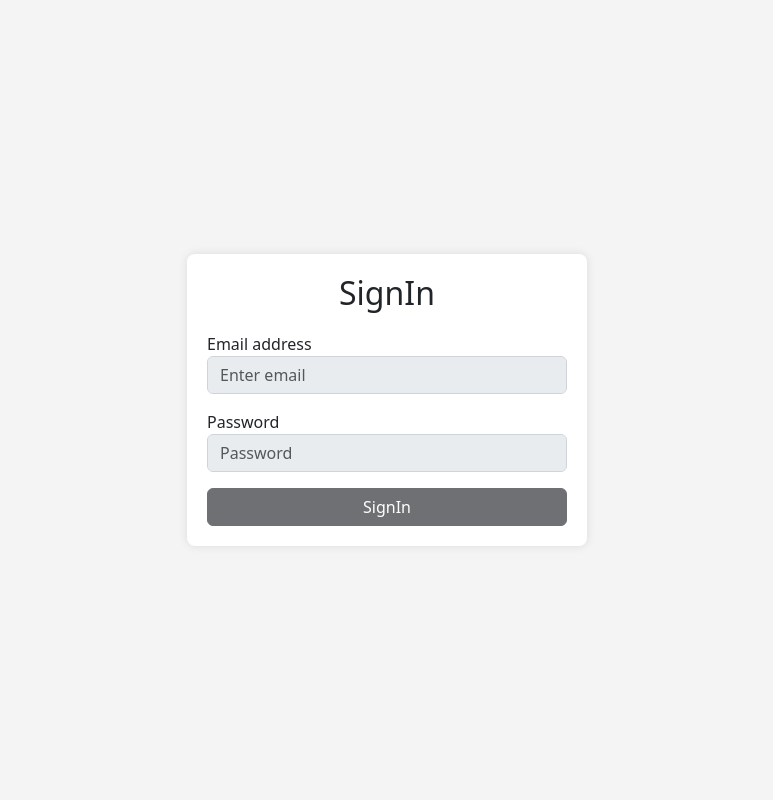
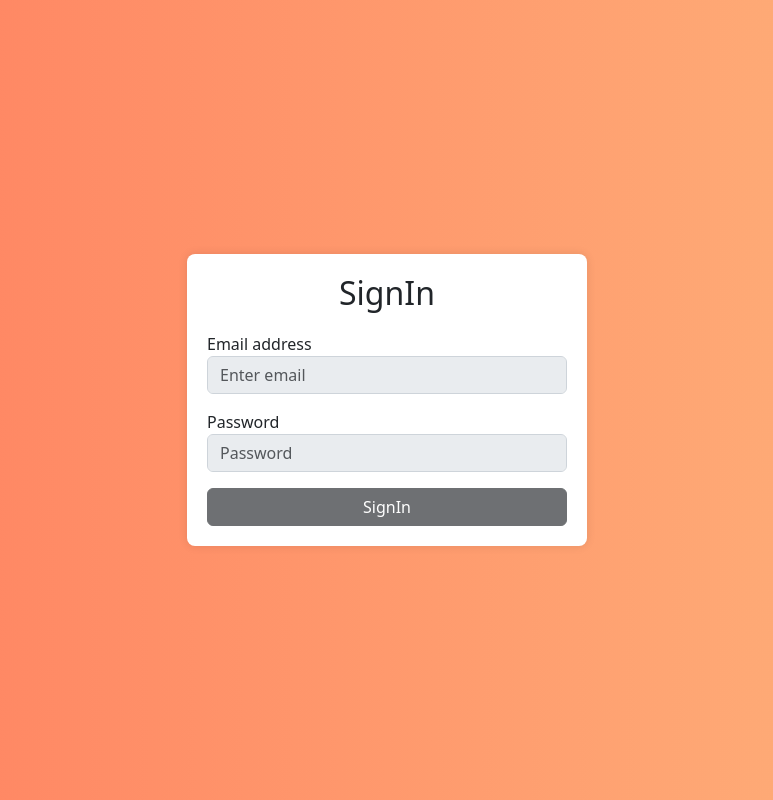
Before and after one commit to 04harsh-vardhan/E-Commerce-App, a Nuxt app in the folder buyzon/: page /Signin in a window 1280 px wide. Shown: the whole page, without its empty margins (253-1026 px from the left). Built offline with nearby package versions, Linux system fonts and the light colour scheme; no server answers; the database is empty.

Commit message:
style-changes

```diff
--- a/buyzon/app.vue
+++ b/buyzon/app.vue
@@ -7,7 +7,7 @@
   import "vue3-spinners/spinners.css";
   import "primeicons/primeicons.css";
 
-  const { getProducts, getCart } = useUtils();
+  const { getProducts} = useUtils();
   const productData = useProductData();
   await callOnce(async () => {
     productData.value = await getProducts();
--- a/buyzon/pages/Signin.vue
+++ b/buyzon/pages/Signin.vue
@@ -115,6 +115,7 @@
     align-items: center;
     height: 100vh;
     background-color: #f4f4f4;
+    background: linear-gradient(to right, #ff7e5f, #feb47b);
   }
   .signup-container {
     background-color: #fff;
```
